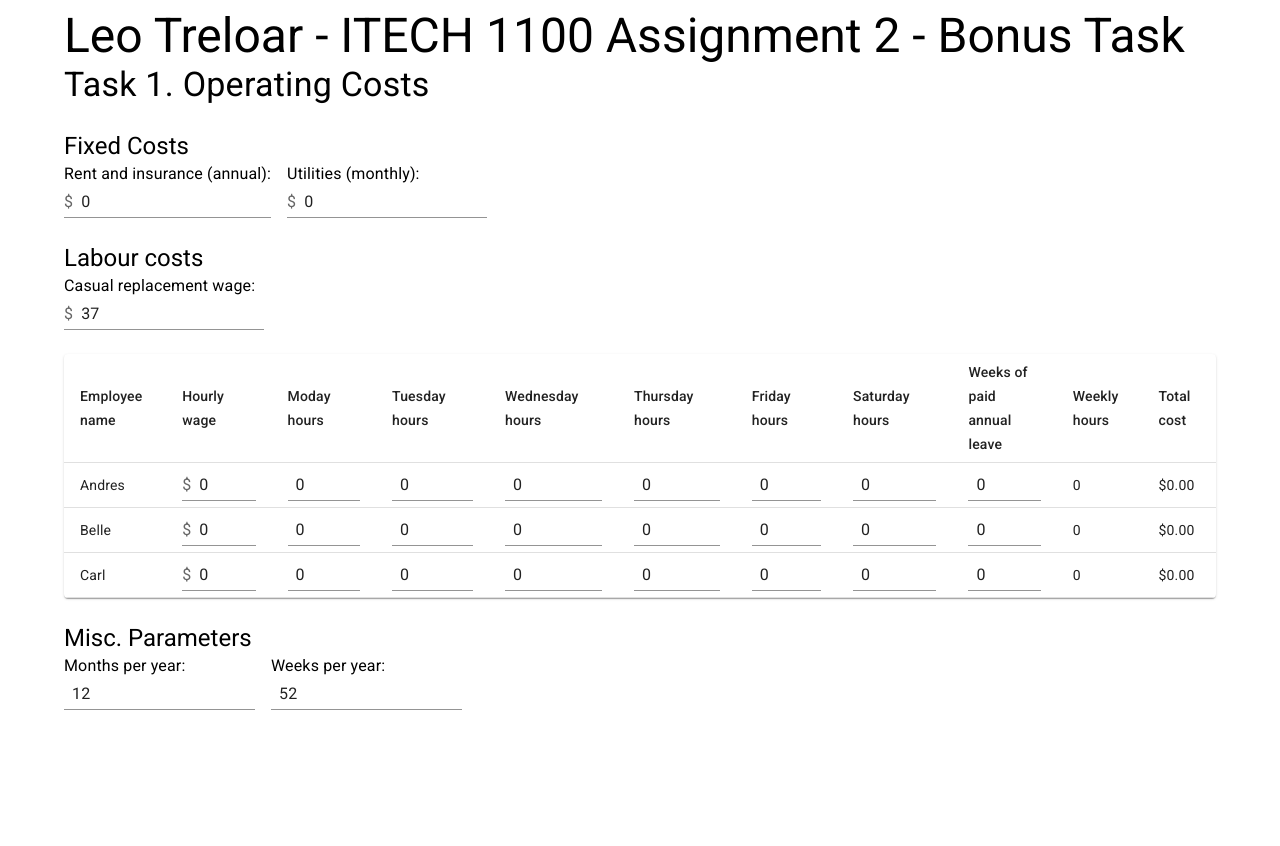
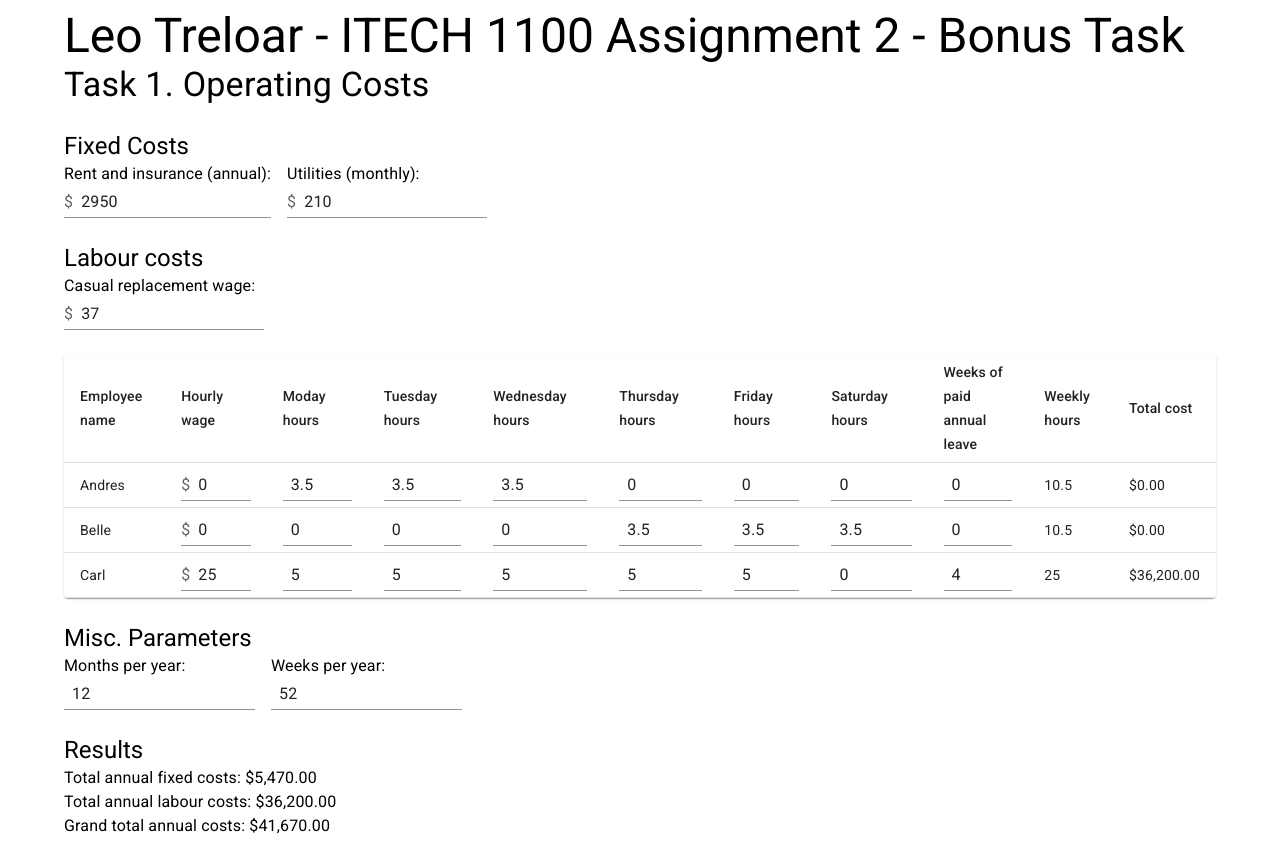
Before and after one commit to ltrel/itech1100task5, a React (Vite) app: page / in a window 1280 px wide. Before the commit the page ends 800 px from the top, so only its background shows below. Built offline with nearby package versions, Linux system fonts and the light colour scheme.

Commit message:
Finish OperatingCosts

```diff
--- a/src/EmployeeRow.jsx
+++ b/src/EmployeeRow.jsx
@@ -1,12 +1,12 @@
 import { TableRow, TableCell } from "@mui/material"
-import { useState } from "react"
+import { useEffect, useState } from "react"
 import NumberInput from "./NumberInput"
 import { defaultFormatter, currencyFormatter, myParseFloat } from "./util"
 
-function EmployeeRow({name, casualWage, weeksPerYear}) {
-  const [wageString, setWageString] = useState(0)
-  const [hourFieldStrings, setHourFieldStrings] = useState([0,0,0,0,0,0])
-  const [weeksLeaveString, setWeeksLeaveString] = useState(0)
+function EmployeeRow({casualWage, weeksPerYear, onTotalChange, initialData}) {
+  const [wageString, setWageString] = useState(initialData.wage)
+  const [hourFieldStrings, setHourFieldStrings] = useState(initialData.hours)
+  const [weeksLeaveString, setWeeksLeaveString] = useState(initialData.weeksLeave)
 
   const wageNum = myParseFloat(wageString)
   const weeksLeaveNum = myParseFloat(weeksLeaveString)
@@ -18,9 +18,13 @@ function EmployeeRow({name, casualWage, weeksPerYear}) {
   }, 0)
   const totalCost = wageNum * weeklyHours * weeksPerYear + casualWage * weeklyHours * weeksLeaveNum
 
+  useEffect(() => {
+    onTotalChange(totalCost)
+  }, [wageString, hourFieldStrings, weeksLeaveString])
+
   return (
     <TableRow>
-      <TableCell>{name}</TableCell>
+      <TableCell>{initialData.name}</TableCell>
       <TableCell>
         <NumberInput value={wageString} onValueChange={setWageString} prefix="$"/>
       </TableCell>
--- a/src/EmployeeTable.jsx
+++ b/src/EmployeeTable.jsx
@@ -1,9 +1,16 @@
-import { TableBody, TableContainer, TableHead, TableRow, TableCell, Table, Paper } from "@mui/material"
+import { TableBody, TableContainer, TableHead, TableRow, TableCell, Table, Paper, Stack } from "@mui/material"
+import { useEffect, useState } from "react"
 import EmployeeRow from "./EmployeeRow"
 
-function EmployeeTable({casualWage, weeksPerYear}) {
-  const employeeNames = ['Andres', 'Belle', 'Carl']
+function EmployeeTable({casualWage, weeksPerYear, onTotalChange, initialData}) {
+  const [employeeTotals, setEmployeeTotals] = useState([0,0,0])
+
+  useEffect(() => {
+    onTotalChange(employeeTotals.reduce((acc, x) => acc + x))
+  }, [employeeTotals])
+
   return (
+    <Stack>
       <TableContainer component={Paper}>
         <Table size="small">
           <TableHead>
@@ -22,12 +29,19 @@ function EmployeeTable({casualWage, weeksPerYear}) {
             </TableRow>
           </TableHead>
           <TableBody>
-          {employeeNames.map((name =>
-            <EmployeeRow key={name} name={name} casualWage={casualWage} weeksPerYear={weeksPerYear}/>
-          ))}
+            {initialData.map((employeeData, index) =>
+              <EmployeeRow
+                key={index}
+                casualWage={casualWage}
+                weeksPerYear={weeksPerYear}
+                onTotalChange={(x) => setEmployeeTotals(employeeTotals.with(index, x))}
+                initialData={employeeData}
+              />
+            )}
           </TableBody>
         </Table>
       </TableContainer>
+    </Stack>
   )
 }
 
--- a/src/OperatingCosts.jsx
+++ b/src/OperatingCosts.jsx
@@ -3,14 +3,39 @@ import EmployeeRow from "./EmployeeRow"
 import EmployeeTable from "./EmployeeTable"
 import { useState } from "react"
 import NumberInput from "./NumberInput"
-import { myParseFloat } from "./util"
+import { myParseFloat, currencyFormatter } from "./util"
+
+const initialEmployeeData = [
+  {
+    name: 'Andres',
+    wage: 0,
+    hours: [3.5,3.5,3.5,0,0,0],
+    weeksLeave: 0
+  },
+  {
+    name: 'Belle',
+    wage: 0,
+    hours: [0,0,0,3.5,3.5,3.5],
+    weeksLeave: 0
+  },
+  {
+    name: 'Carl',
+    wage: 25,
+    hours: [5,5,5,5,5,0],
+    weeksLeave: 4
+  }
+]
 
 function OperatingCosts() {
-  const [annualString, setAnnualString] = useState(0)
-  const [monthlyString, setMonthlyString] = useState(0)
+  const [annualString, setAnnualString] = useState(2950)
+  const [monthlyString, setMonthlyString] = useState(210)
   const [casualString, setCasualString] = useState(37)
   const [monthsPerYearString, setMonthsPerYearString] = useState(12)
   const [weeksPerYearString, setWeeksPerYearString] = useState(52)
+
+  const [labourTotal, setLabourTotal] = useState(0)
+  const fixedTotal = myParseFloat(annualString) + myParseFloat(monthlyString) * myParseFloat(monthsPerYearString)
+  const grandTotal = fixedTotal + labourTotal
 
   return (
     <Stack spacing={3}>
@@ -35,7 +60,12 @@ function OperatingCosts() {
           <NumberInput value={casualString} onValueChange={setCasualString} prefix={"$"}/>
         </Box>
       </Stack>
-      <EmployeeTable casualWage={myParseFloat(casualString)} weeksPerYear={myParseFloat(weeksPerYearString)}/>
+      <EmployeeTable
+        casualWage={myParseFloat(casualString)}
+        weeksPerYear={myParseFloat(weeksPerYearString)}
+        onTotalChange={setLabourTotal}
+        initialData={initialEmployeeData}
+      />
       <Stack>
         <Typography variant='h5'>Misc. Parameters</Typography>
         <Stack direction="row" spacing={2}>
@@ -49,6 +79,12 @@ function OperatingCosts() {
           </Stack>
         </Stack>
       </Stack>
+      <Stack>
+        <Typography variant="h5">Results</Typography>
+        <Typography variant="body1">Total annual fixed costs: {currencyFormatter.format(fixedTotal)}</Typography>
+        <Typography variant="body1">Total annual labour costs: {currencyFormatter.format(labourTotal)}</Typography>
+        <Typography variant="body1">Grand total annual costs: {currencyFormatter.format(grandTotal)}</Typography>
+      </Stack>
     </Stack>
   )
 }
```
Lines whose indentation alone changed are shown as unchanged.
